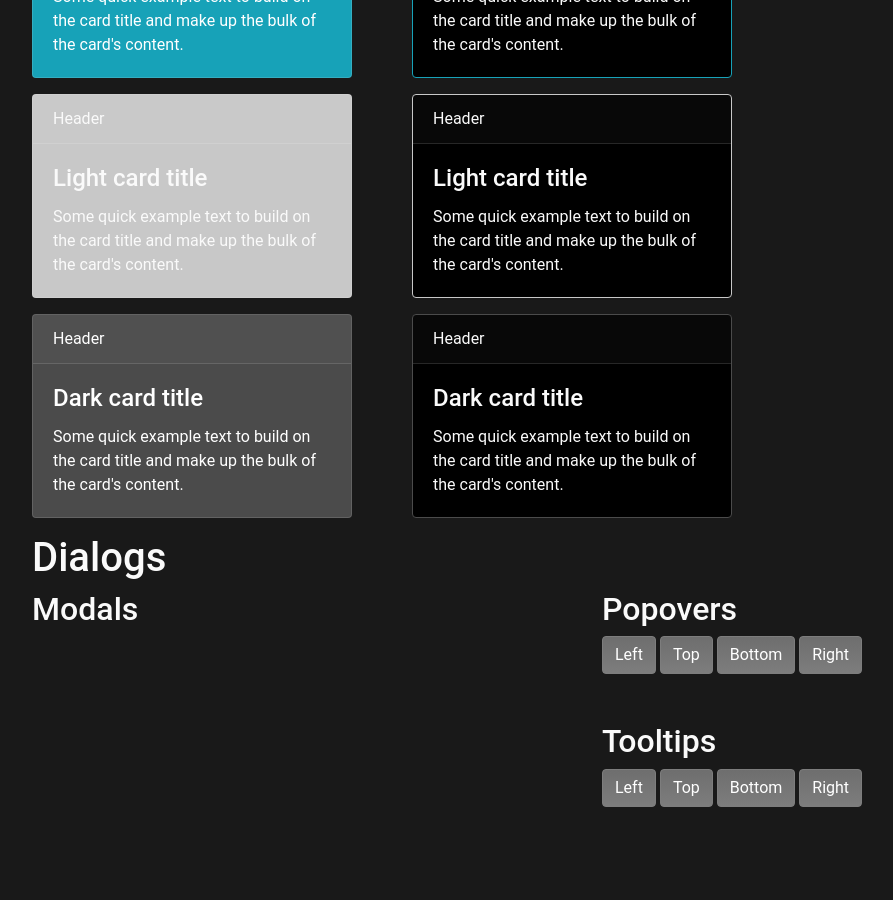
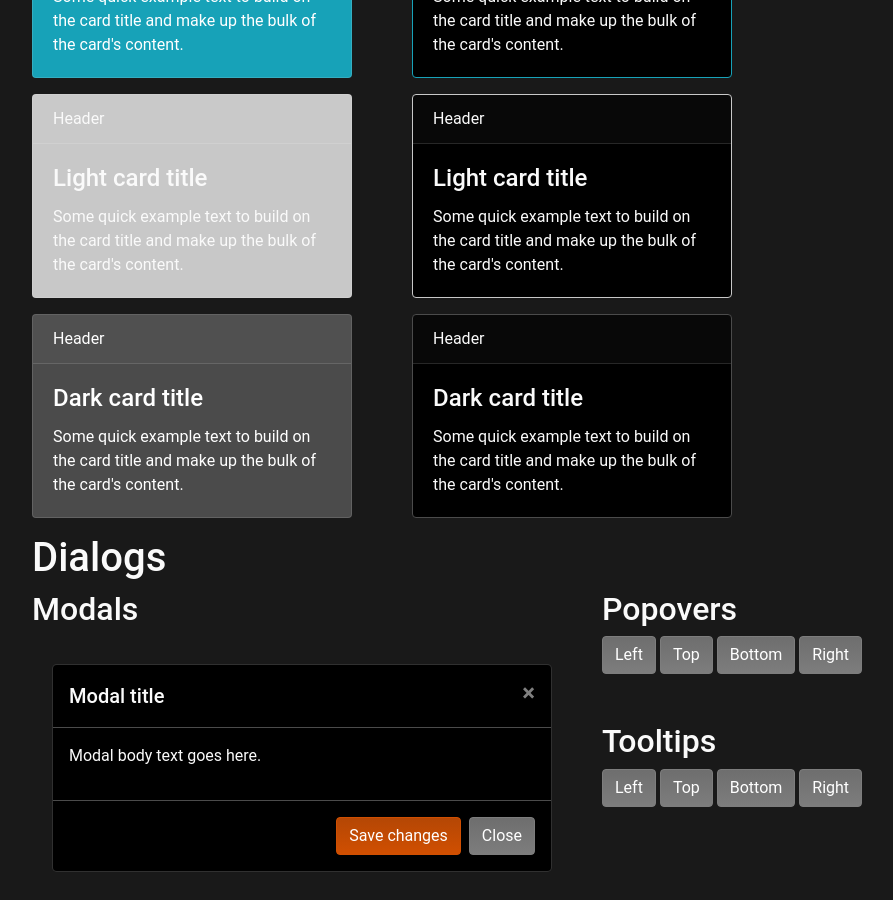
Before and after one commit to Steeff0/steeff0.github.io, a Jekyll site: the page built from bootstrap-test.html, in a window 1280 px wide and 900 px high, scrolled down 7170 px. Shown: the whole window, without its empty margins (53-946 px from the left). Built offline with Jekyll 4.4.1, drawn with Linux system fonts in a browser that asks for light colours; some web fonts are replaced; before the commit the page ends 7977 px from its top, so only the background shows below that.

```diff
--- a/bootstrap-test.html
+++ b/bootstrap-test.html
@@ -1437,7 +1437,7 @@ permalink: /bootstrap-test/
         <div class="col-lg-6">
             <h2>Modals</h2>
             <div class="bs-component">
-                <div class="modal">
+                <div class="modal" style="display: inherit; position: inherit;">
                     <div class="modal-dialog" role="document">
                         <div class="modal-content">
                             <div class="modal-header">
```
